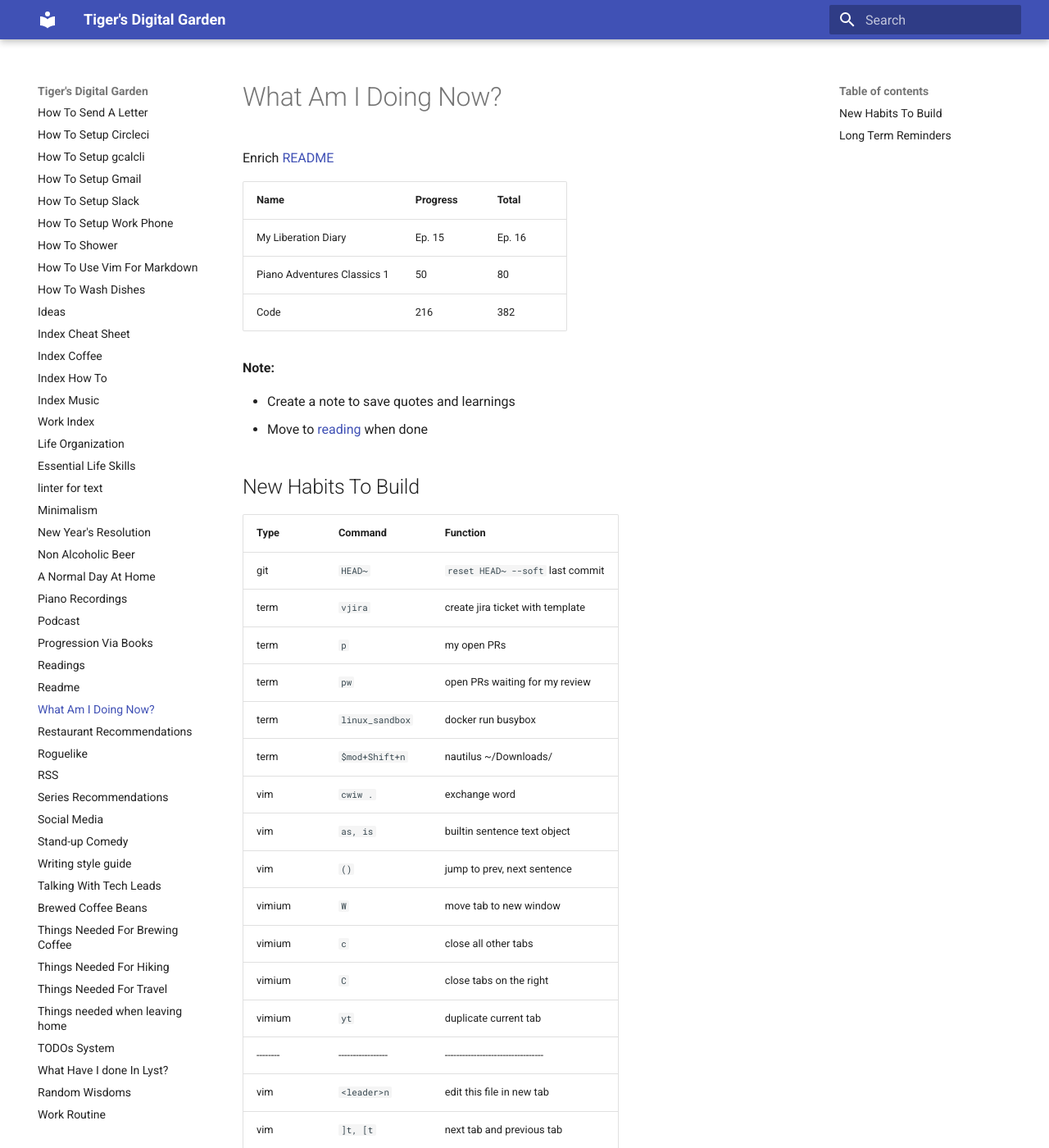
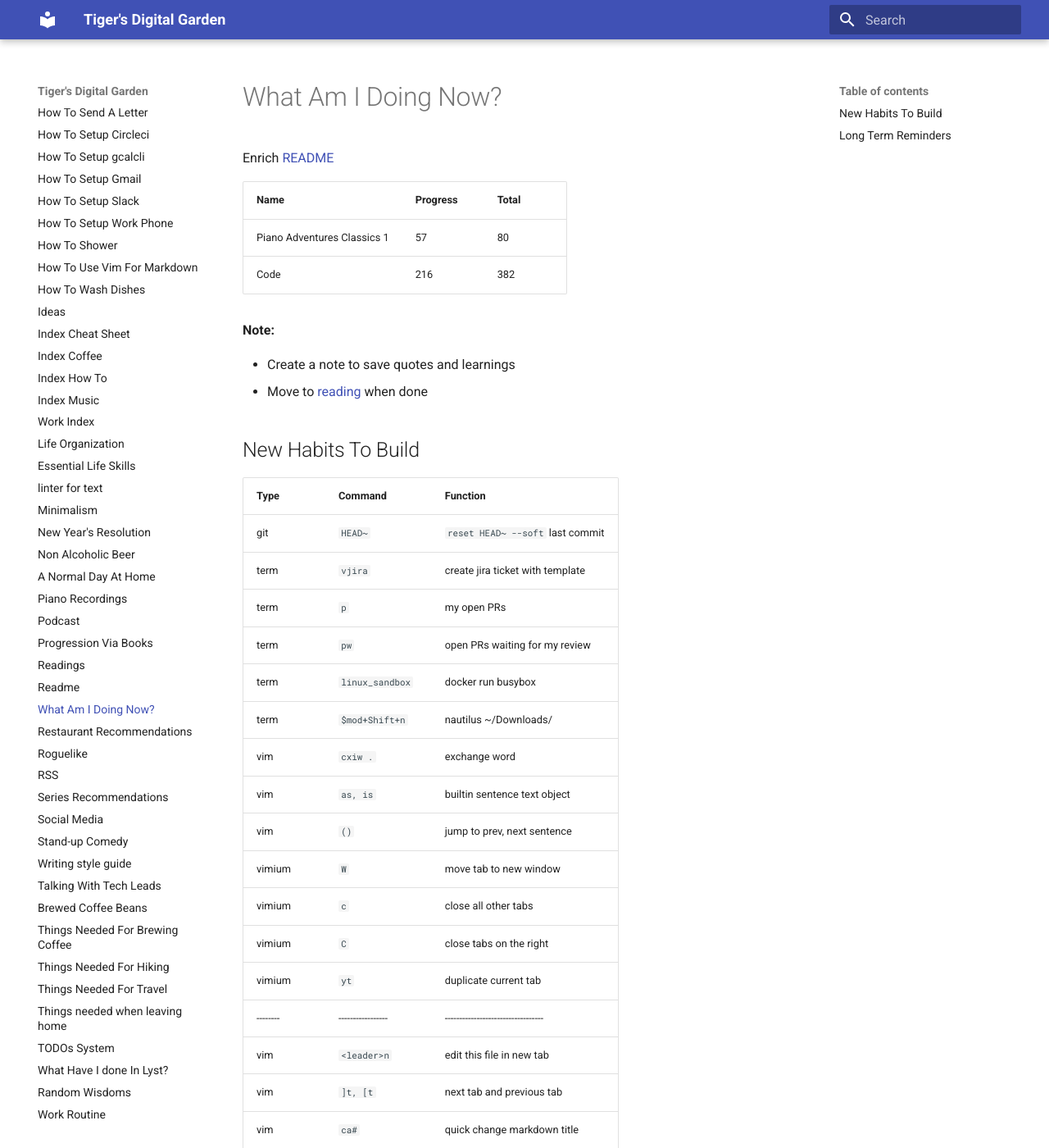
Before and after one commit to ynotstartups/notes, an MkDocs documentation site: the page built from notes/reminders.md, in a window 1280 px wide and 1400 px high. Shown: the whole window at 82% size. Built offline with MkDocs 1.6.1 and Material for MkDocs 9.7.7, drawn with Linux system fonts in a browser that asks for light colours.

Commit message:
update progress

```diff
--- a/notes/reminders.md
+++ b/notes/reminders.md
@@ -2,11 +2,10 @@
 
 Enrich [README](./readmereadme.md)
 
-| Name                        | Progress | Total  |
-| --------------------------- | -------- | ------ |
-| My Liberation Diary         | Ep. 15   | Ep. 16 |
-| Piano Adventures Classics 1 | 50       | 80     |
-| Code                        | 216      | 382    |
+| Name                        | Progress | Total |
+| --------------------------- | -------- | ----- |
+| Piano Adventures Classics 1 | 57       | 80    |
+| Code                        | 216      | 382   |
 
 **Note:**
 
@@ -23,7 +22,7 @@ Enrich [README](./readmereadme.md)
 | term     | `pw`              | open PRs waiting for my review     |
 | term     | `linux_sandbox`   | docker run busybox                 |
 | term     | `$mod+Shift+n`    | nautilus ~/Downloads/              |
-| vim      | `cwiw .`          | exchange word                      |
+| vim      | `cxiw .`          | exchange word                      |
 | vim      | `as, is`          | builtin sentence text object       |
 | vim      | `()`              | jump to prev, next sentence        |
 | vimium   | `W`               | move tab to new window             |
```
